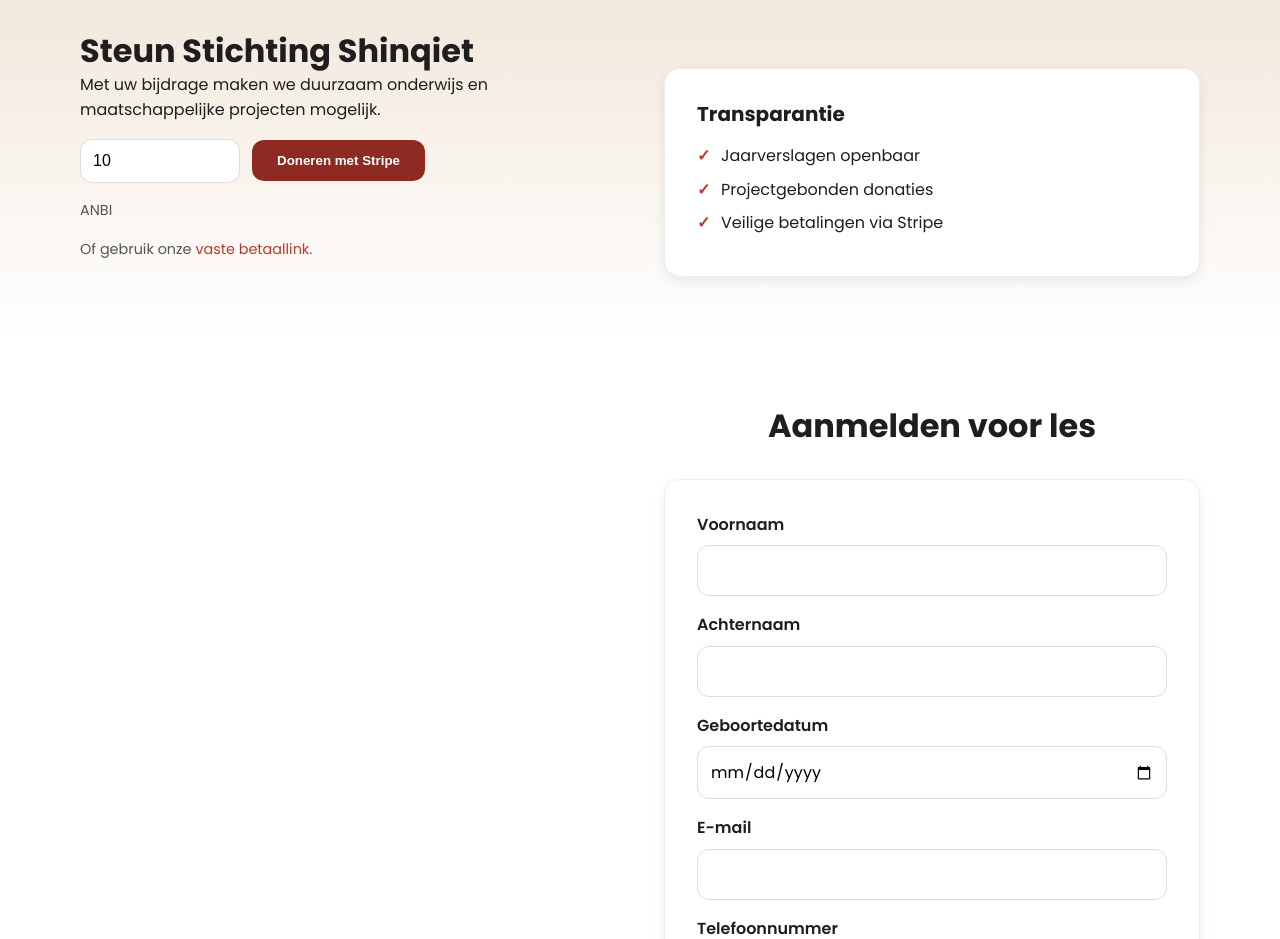
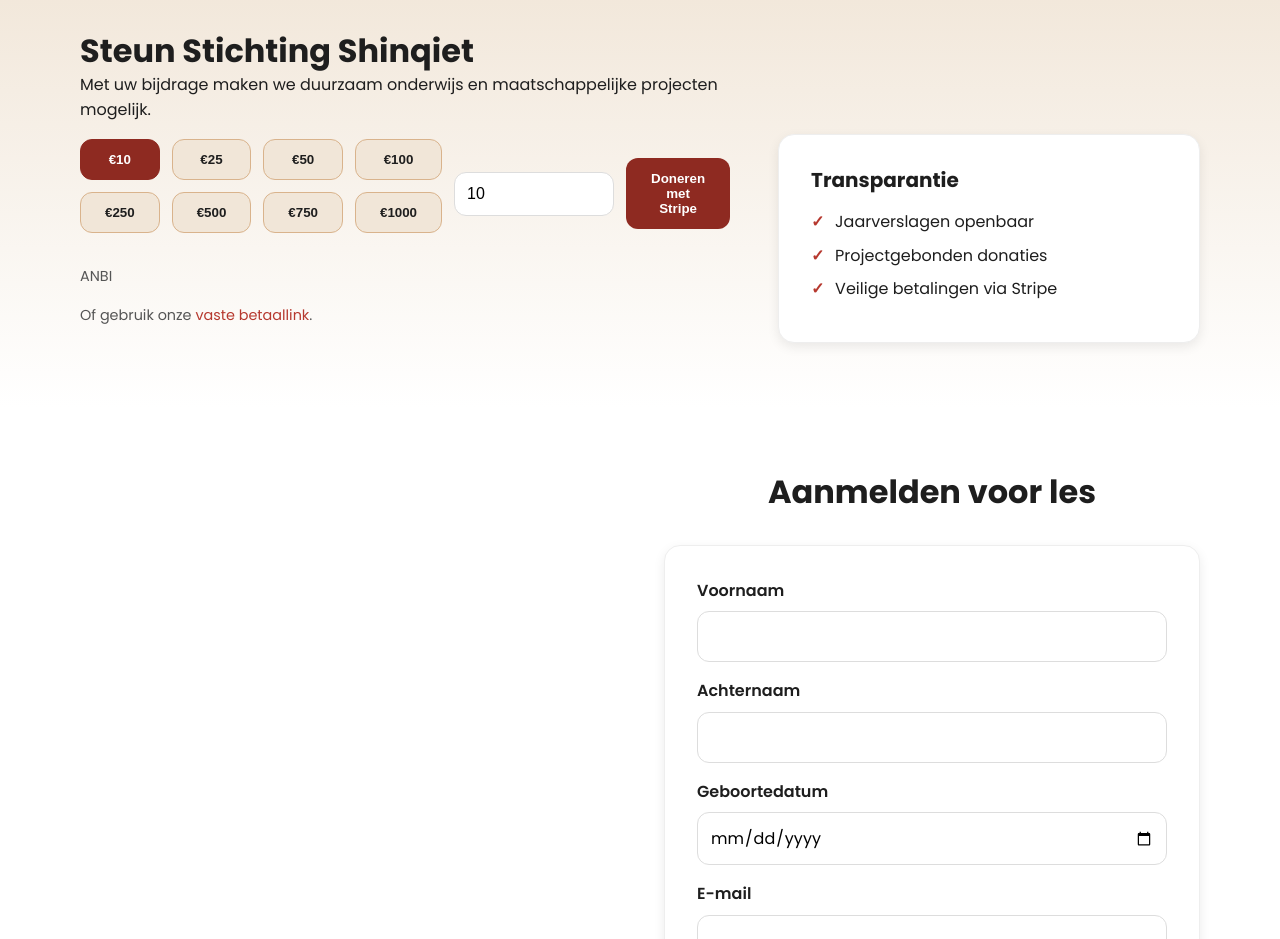
Before and after one commit to moh03elk-spec/shinqietstichtingbeta, a plain HTML site: page index.html in a window 1280 px wide. Shown: the part 1600-2539 px from the top of the page. Drawn offline with Linux system fonts and the light colour scheme.

Commit message:
feat: add preset donation buttons

```diff
--- a/assets/app.js
+++ b/assets/app.js
@@ -40,6 +40,30 @@ document.addEventListener('DOMContentLoaded', () => {
   });
 
   // --- Stripe Donation Logic ---
+  const donationPresets = document.querySelectorAll('.btn-preset');
+  const amountInput = document.getElementById('amount');
+
+  if (donationPresets.length > 0 && amountInput) {
+    donationPresets.forEach(button => {
+      button.addEventListener('click', () => {
+        // Update the input field
+        amountInput.value = button.dataset.amount;
+
+        // Update active state
+        donationPresets.forEach(btn => btn.classList.remove('active'));
+        button.classList.add('active');
+      });
+    });
+
+    // Set initial active state
+    const initialAmount = amountInput.value;
+    const initialActiveButton = document.querySelector(`.btn-preset[data-amount="${initialAmount}"]`);
+    if (initialActiveButton) {
+      initialActiveButton.classList.add('active');
+    }
+  }
+
+  // 1. Simple Payment Link
   // 1. Simple Payment Link
   const paymentLink = document.getElementById('payment-link');
   if (paymentLink) {
--- a/assets/styles.css
+++ b/assets/styles.css
@@ -286,6 +286,25 @@ ul { list-style: none; margin: 0; padding: 0; }
   border: 1px solid #ddd;
   font-size: inherit;
 }
+
+.donation-presets {
+  display: grid;
+  grid-template-columns: repeat(4, 1fr);
+  gap: var(--space-3);
+  margin-bottom: var(--space-4);
+}
+
+.btn-preset {
+  background-color: var(--sandstone-light);
+  color: var(--charcoal);
+  border-color: var(--sandstone);
+}
+
+.btn-preset.active {
+  background-color: var(--primary-dark);
+  color: var(--white);
+  border-color: var(--primary-dark);
+}
 .contact-form label { display: block; margin-bottom: var(--space-2); font-weight: 600; }
 .contact-form input, .contact-form textarea {
   width: 100%;
--- a/index.html
+++ b/index.html
@@ -126,6 +126,16 @@
           <h2>Steun Stichting Shinqiet</h2>
           <p>Met uw bijdrage maken we duurzaam onderwijs en maatschappelijke projecten mogelijk.</p>
           <form id="donation-form" class="donation-form">
+            <div class="donation-presets">
+              <button type="button" class="btn btn-preset" data-amount="10">€10</button>
+              <button type="button" class="btn btn-preset" data-amount="25">€25</button>
+              <button type="button" class="btn btn-preset" data-amount="50">€50</button>
+              <button type="button" class="btn btn-preset" data-amount="100">€100</button>
+              <button type="button" class="btn btn-preset" data-amount="250">€250</button>
+              <button type="button" class="btn btn-preset" data-amount="500">€500</button>
+              <button type="button" class="btn btn-preset" data-amount="750">€750</button>
+              <button type="button" class="btn btn-preset" data-amount="1000">€1000</button>
+            </div>
             <label class="sr-only" for="amount">Bedrag</label>
             <input id="amount" name="amount" type="number" min="2" step="1" value="10" placeholder="€ Bedrag" />
             <button type="submit" class="btn btn-donate" id="donate-button">Doneren met Stripe</button>
```
